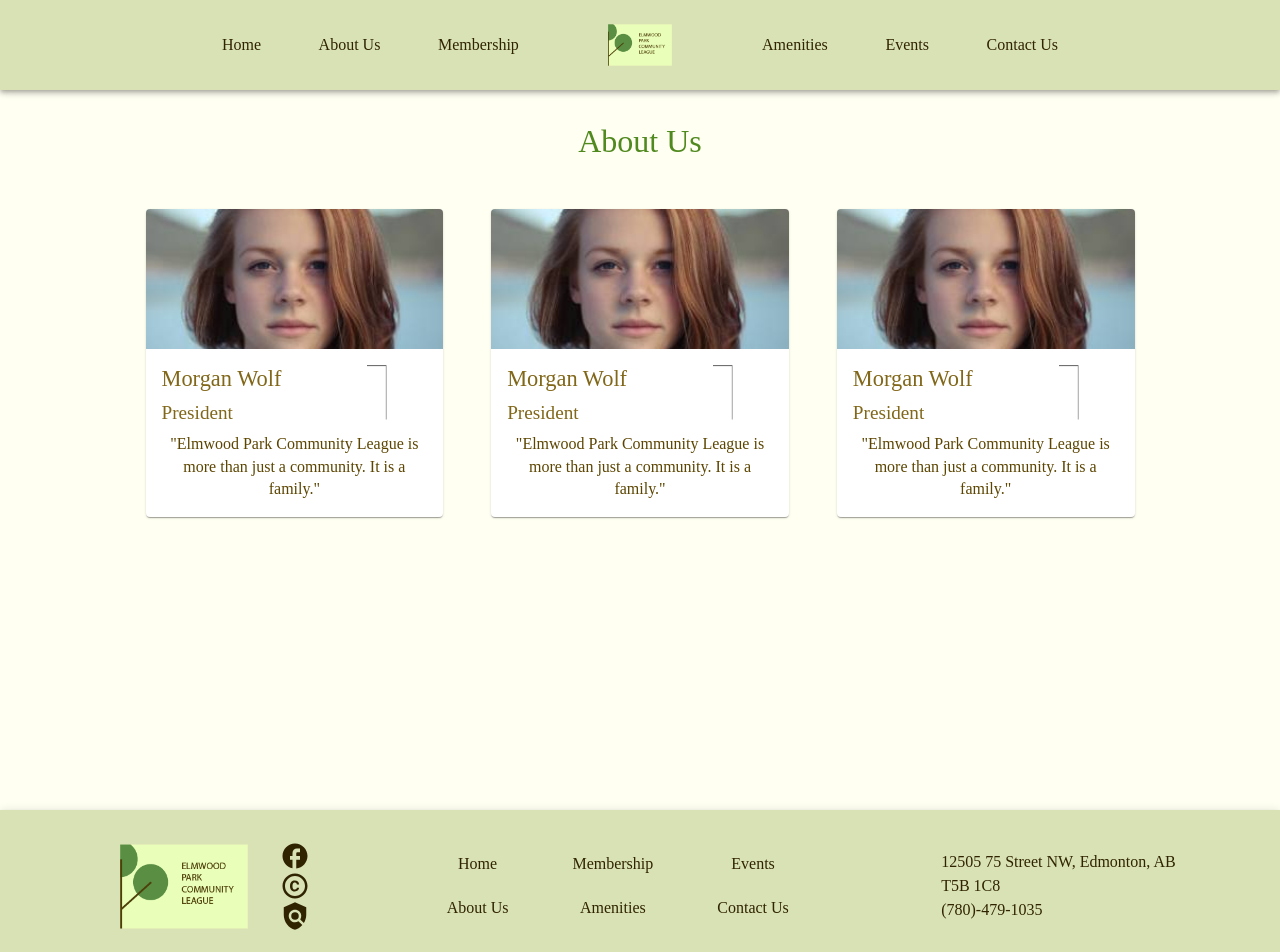
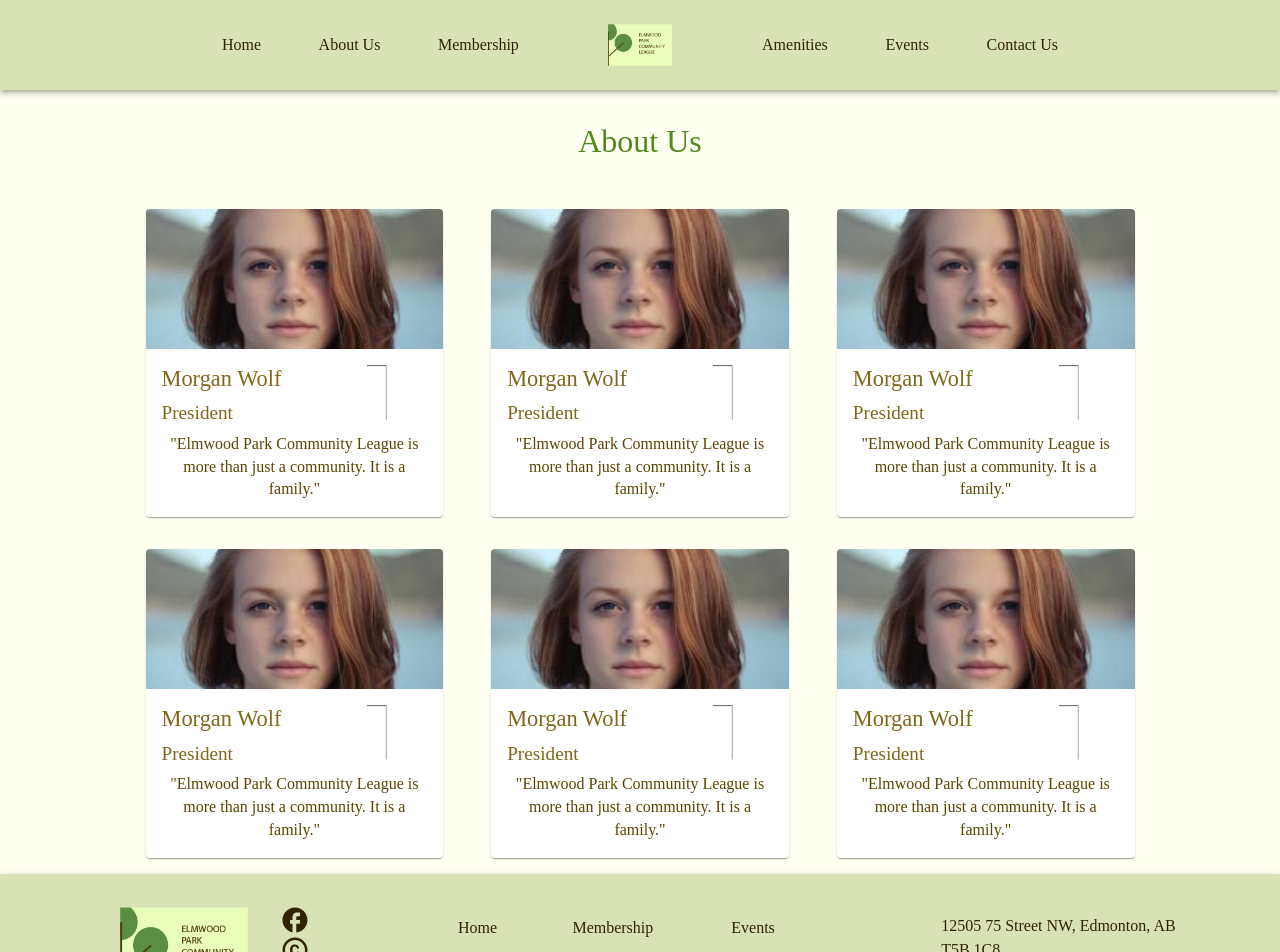
Before and after one commit to capstone-1231/elmwood-park, a Next.js app: page /about_us in a window 1280 px wide. Shown: the top 952 px of the page. Built offline with nearby package versions, Linux system fonts and the light colour scheme.

Commit message:
testing new about us

```diff
--- a/pages/about_us.js
+++ b/pages/about_us.js
@@ -25,6 +25,9 @@ export default function Page() {
       <Container sx={{ display:'flex', padding:'1rem'}}>
         <ActionAreaCard/> <ActionAreaCard/> <ActionAreaCard/>
       </Container>
+      <Container sx={{ display:'flex', padding:'1rem'}}>
+        <ActionAreaCard/> <ActionAreaCard/> <ActionAreaCard/>
+      </Container>
       </main>
       <footer>
         <FooterNav />
```
